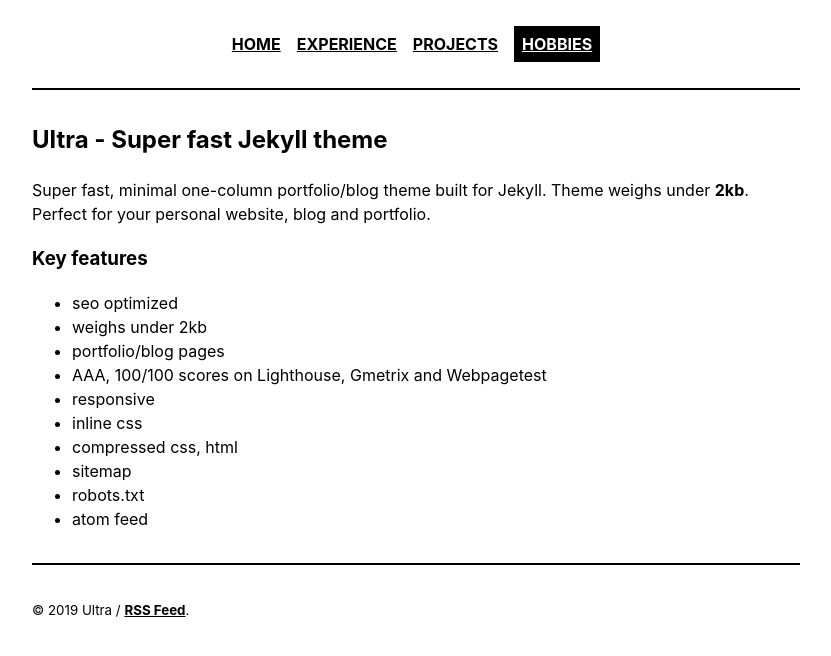
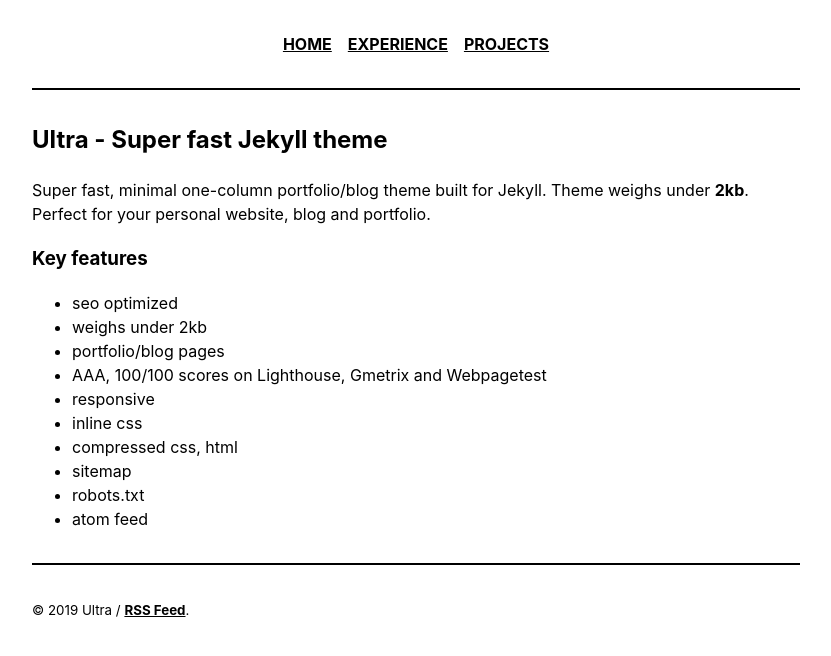
Before and after one commit to winnf/personal-site, a Jekyll site: the page built from _pages/hobbies.md, in a window 1280 px wide. Shown: the top 656 px of the page, without its empty margins (224-1055 px from the left). Built offline with Jekyll 4.4.1, drawn with Linux system fonts in a browser that asks for light colours.

Commit message:
removed hobbies

```diff
--- a/_includes/navigation.html
+++ b/_includes/navigation.html
@@ -3,6 +3,5 @@
     <li><a href="/personal-site/" {% if page.url == "/" %}class="active"{% endif %}>Home</a></li>
     <li><a href="/personal-site/experience" {% if page.url == "/experience" %}class="active"{% endif %}>Experience</a></li>
     <li><a href="/personal-site/projects" {% if page.url == "/projects" %}class="active"{% endif %}>Projects</a></li>
-    <li><a href="/personal-site/hobbies" {% if page.url == "/hobbies" %}class="active"{% endif %}>Hobbies</a></li>
   </ul>
 </nav>
--- a/_sass/_layout.scss
+++ b/_sass/_layout.scss
@@ -39,6 +39,7 @@
 img {
     width: 100%;
     margin: 0.5rem 0;
+
 }
 
 nav {
--- /dev/null
+++ b/assets/css/main.css
@@ -0,0 +1,6 @@
+---
+---
+
+.profile-img {
+  border-radius: 50%
+}
--- a/index.html
+++ b/index.html
@@ -4,5 +4,6 @@
 ---
 
   <article class="post index" role="article">
-  <h1 class="post-title">{{ site.description }}</h1>
+  <h1 class="post-title">{{ site.description }}
+  </h1>
   </article>
```
